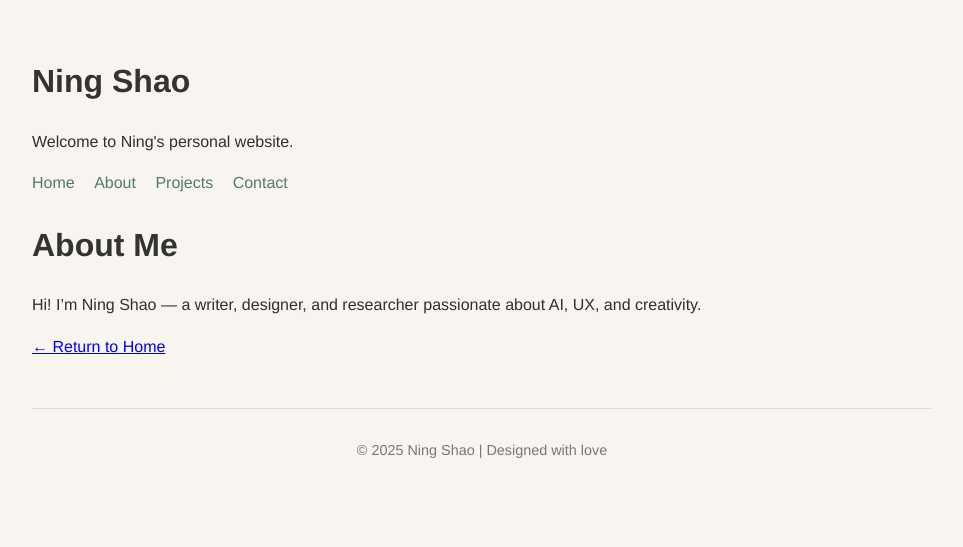
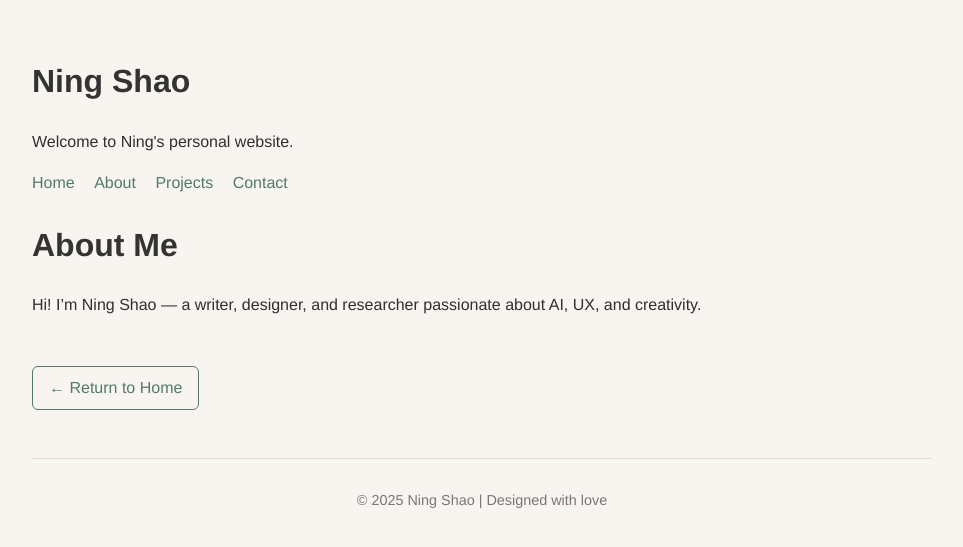
Before and after one commit to Ning-Shao/Ning-Shao.github.io, a Jekyll site: the page built from about.md, in a window 1280 px wide. Shown: the top 547 px of the page, without its empty margins (158-1121 px from the left). Built offline with Jekyll 4.4.1, drawn with Linux system fonts in a browser that asks for light colours.

Commit message:
Update style.css

```diff
--- a/assets/css/style.css
+++ b/assets/css/style.css
@@ -39,6 +39,23 @@ nav a:hover {
   text-decoration: underline;
 }
 
+/* --- return to home format --- */
+a.return {
+  display: inline-block;
+  margin-top: 2rem;
+  padding: 8px 16px;
+  border: 1px solid #52796f;
+  border-radius: 6px;
+  text-decoration: none;
+  color: #52796f;
+  font-weight: 500;
+}
+
+a.return:hover {
+  background-color: #e3f2ef;
+}
+
+
 /* --- footer --- */
 footer {
   margin-top: 3rem;
```
